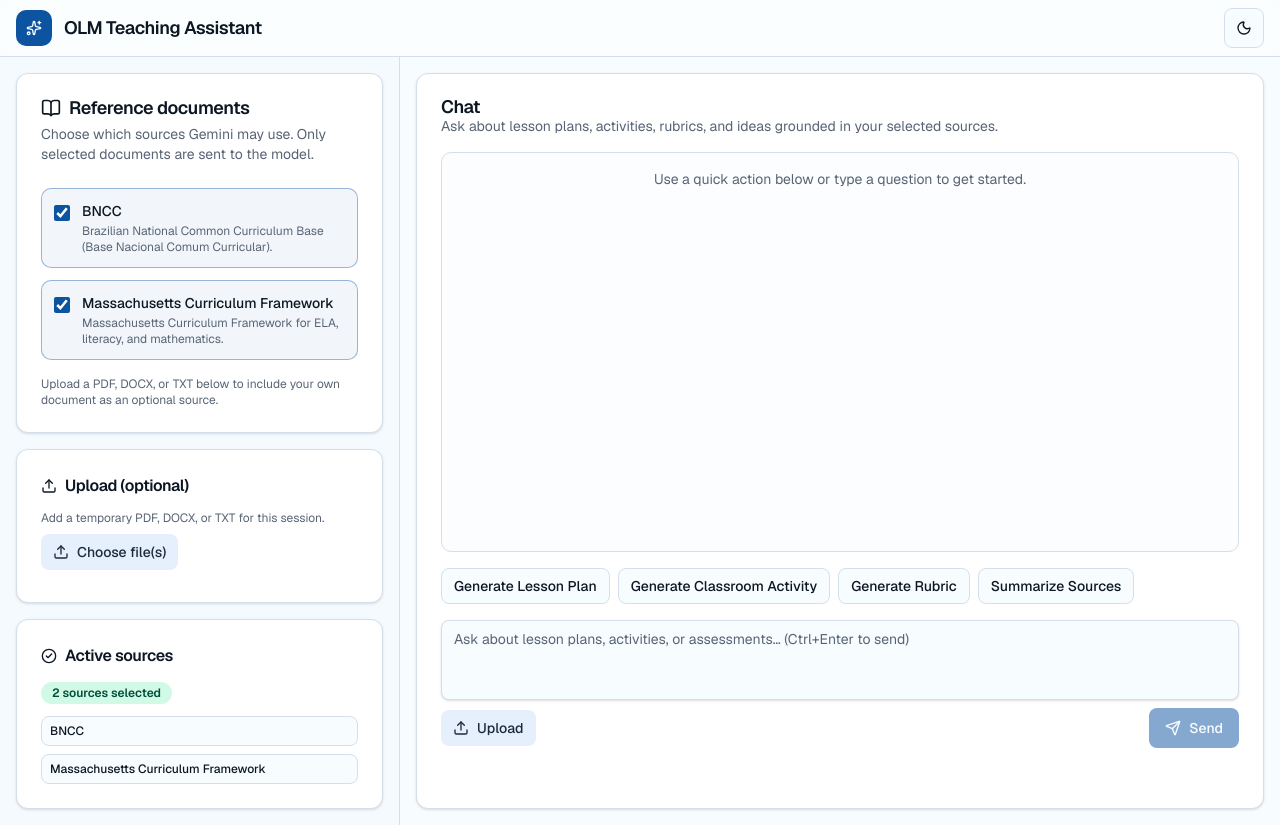
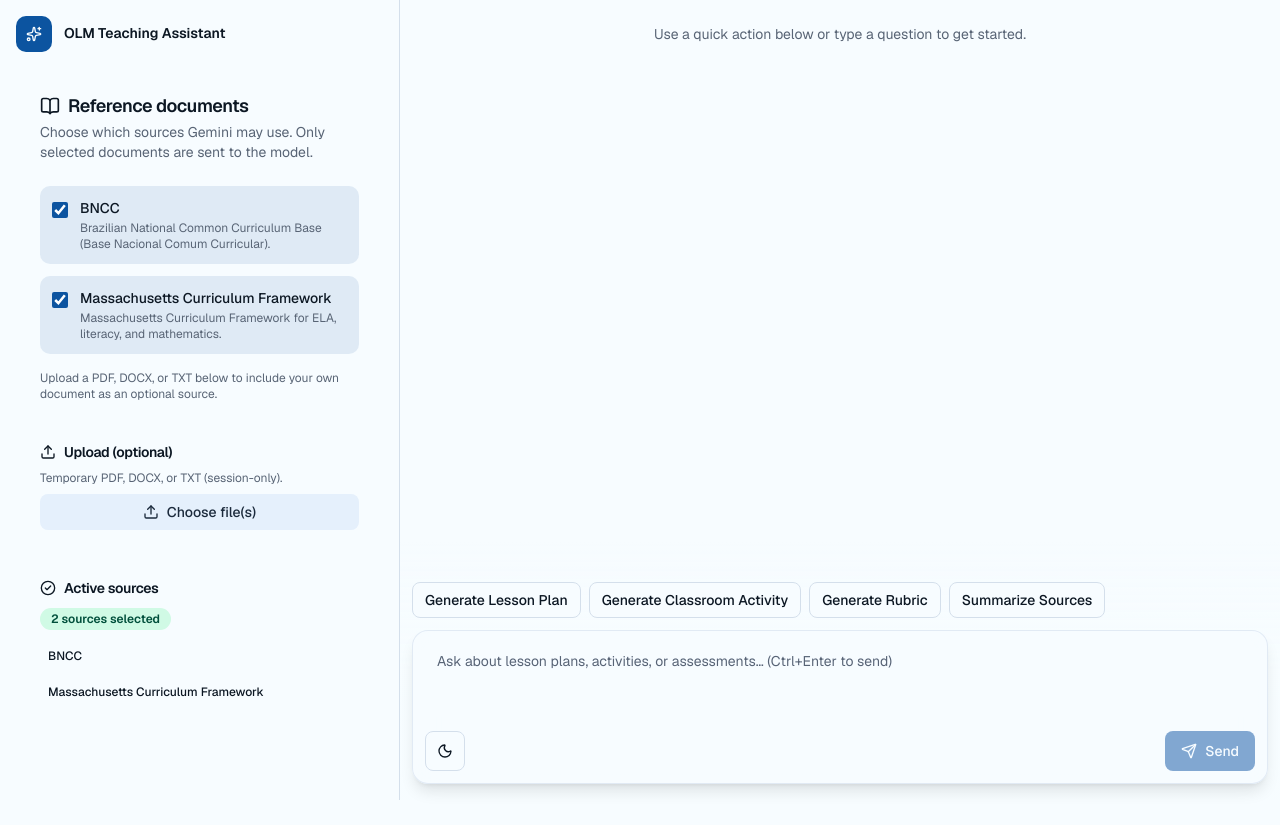
Before and after one commit to ianobraczka/ollm, a Next.js app: page / in a window 1280 px wide. After the commit the page ends 800 px from the top, so only its background shows below. Built offline with nearby package versions, Linux system fonts and the light colour scheme.

Commit message:
feat(ui): new layout with fixed sidebar and floating composer
Move app branding and uploads into a fixed left sidebar, drop the global
header and nested chat scroll area, and pin the composer at the bottom
while messages scroll with the page.

```diff
--- a/src/app/layout.tsx
+++ b/src/app/layout.tsx
@@ -29,7 +29,7 @@
 }>) {
   return (
     <html lang="en" suppressHydrationWarning>
-      <body className={`${geistSans.variable} ${geistMono.variable} font-sans antialiased`}>
+      <body className={`${geistSans.variable} ${geistMono.variable} min-h-screen font-sans antialiased`}>
         <ThemeProvider attribute="class" defaultTheme="system" enableSystem>
           {children}
         </ThemeProvider>
--- a/src/components/AppShell.tsx
+++ b/src/components/AppShell.tsx
@@ -1,15 +1,12 @@
 "use client";
 
 import * as React from "react";
-import { Sparkles } from "lucide-react";
 
 import { ChatWindow } from "@/components/ChatWindow";
-import { ModeToggle } from "@/components/ModeToggle";
 import { Sidebar } from "@/components/Sidebar";
 import { getErrorMessage, readJsonResponse } from "@/lib/apiClient";
 import { BUILT_IN_DOCUMENTS } from "@/lib/builtInDocuments";
 import {
-  APP_NAME,
   MAX_DOCUMENTS,
   MAX_UPLOAD_BYTES,
   NO_DOCUMENT_SELECTED_ERROR,
@@ -187,19 +184,6 @@
 
   return (
     <div className="min-h-screen bg-background text-foreground">
-      <header className="border-b border-border bg-card/50 backdrop-blur">
-        <div className="mx-auto flex w-full max-w-[92rem] items-center justify-between gap-4 px-3 py-2 lg:px-4">
-          <div className="flex items-center gap-3">
-            <div className="flex h-9 w-9 items-center justify-center rounded-lg bg-primary text-primary-foreground">
-              <Sparkles className="h-4 w-4" />
-            </div>
-            <h1 className="text-base font-semibold tracking-tight sm:text-lg">{APP_NAME}</h1>
-          </div>
-          <ModeToggle />
-        </div>
-      </header>
-
-      <div className="mx-auto flex w-full max-w-[92rem] flex-col lg:flex-row">
       <Sidebar
         documents={documents}
         selectedBuiltInIds={selectedBuiltInIds}
@@ -212,19 +196,16 @@
         onUpload={handleUpload}
       />
 
-        <main className="flex flex-1 flex-col gap-6 p-3 lg:p-4">
+      <main className="min-h-screen min-w-0 lg:ml-[calc(var(--spacing)*100)]">
         <ChatWindow
           canChat={hasSelectedSources}
           messages={messages}
           isLoading={isLoading}
           error={chatError}
           uploadError={uploadError}
-            isUploading={uploading}
-            onUpload={handleUpload}
           onSend={handleSend}
         />
       </main>
     </div>
-    </div>
   );
 }
--- a/src/components/ChatWindow.tsx
+++ b/src/components/ChatWindow.tsx
@@ -1,13 +1,12 @@
 "use client";
 
-import { Download, Loader2, Send, Upload, X } from "lucide-react";
+import { Download, Loader2, Send, X } from "lucide-react";
 import * as React from "react";
 
 import { MessageBubble } from "@/components/MessageBubble";
+import { ModeToggle } from "@/components/ModeToggle";
 import { QuickActions } from "@/components/QuickActions";
 import { Button } from "@/components/ui/button";
-import { Card, CardContent, CardDescription, CardHeader, CardTitle } from "@/components/ui/card";
-import { ScrollArea } from "@/components/ui/scroll-area";
 import { Textarea } from "@/components/ui/textarea";
 import type { ChatMessage } from "@/types/chat";
 
@@ -17,8 +16,6 @@
   isLoading: boolean;
   error: string | null;
   uploadError: string | null;
-  isUploading: boolean;
-  onUpload: (files: File[]) => Promise<void>;
   onSend: (content: string) => Promise<void>;
 };
 
@@ -28,8 +25,6 @@
   isLoading,
   error,
   uploadError,
-  isUploading,
-  onUpload,
   onSend,
 }: ChatWindowProps) {
   const [input, setInput] = React.useState("");
@@ -37,14 +32,13 @@
   const [visibleUploadError, setVisibleUploadError] = React.useState<string | null>(null);
   const bottomRef = React.useRef<HTMLDivElement>(null);
   const textareaRef = React.useRef<HTMLTextAreaElement>(null);
-  const fileInputRef = React.useRef<HTMLInputElement>(null);
 
   const streamingId = isLoading
     ? messages.filter((m) => m.role === "assistant").at(-1)?.id
     : undefined;
 
   React.useEffect(() => {
-    bottomRef.current?.scrollIntoView({ behavior: "smooth" });
+    bottomRef.current?.scrollIntoView({ behavior: "smooth", block: "end" });
   }, [messages, isLoading]);
 
   React.useEffect(() => {
@@ -69,13 +63,6 @@
     textareaRef.current?.focus();
   }
 
-  async function handlePickFiles(e: React.ChangeEvent<HTMLInputElement>) {
-    const files = e.target.files ? Array.from(e.target.files) : [];
-    e.target.value = "";
-    if (files.length === 0) return;
-    await onUpload(files);
-  }
-
   function exportLastAssistant() {
     const lastAssistant = [...messages].reverse().find((m) => m.role === "assistant");
     if (!lastAssistant?.content) return;
@@ -92,31 +79,9 @@
   const lastAssistant = [...messages].reverse().find((m) => m.role === "assistant");
 
   return (
-    <Card className="flex min-h-[40rem] flex-1 flex-col">
-      <CardHeader className="flex flex-row items-start justify-between gap-4 space-y-0 pb-4">
-        <div>
-          <CardTitle>Chat</CardTitle>
-          <CardDescription>
-            Ask about lesson plans, activities, rubrics, and ideas grounded in your selected sources.
-          </CardDescription>
-        </div>
-        {lastAssistant?.content && (
-          <Button
-            type="button"
-            variant="outline"
-            size="sm"
-            className="shrink-0"
-            onClick={exportLastAssistant}
-          >
-            <Download className="h-4 w-4" />
-            Export .txt
-          </Button>
-        )}
-      </CardHeader>
-
-      <CardContent className="flex flex-1 flex-col gap-4 pt-0">
-        <ScrollArea className="h-[min(50vh,28rem)] rounded-lg border border-border bg-muted/20 p-4">
-          <div className="flex flex-col gap-4">
+    <div className="relative min-h-screen bg-background">
+      <div className="px-2 py-6 pb-56 lg:px-3">
+        <div className="mx-auto flex w-full max-w-6xl flex-col gap-4">
           {messages.length === 0 ? (
             <p className="text-center text-sm text-muted-foreground">
               {canChat
@@ -138,10 +103,13 @@
               Thinking…
             </div>
           )}
-            <div ref={bottomRef} />
+          <div ref={bottomRef} aria-hidden className="h-px shrink-0" />
         </div>
-        </ScrollArea>
+      </div>
 
+      <div className="pointer-events-none fixed inset-x-0 bottom-0 z-40 lg:left-[calc(var(--spacing)*100)]">
+        <div className="pointer-events-auto bg-gradient-to-t from-background from-40% via-background/95 to-transparent px-2 pb-4 pt-10 lg:px-3">
+          <div className="mx-auto w-full max-w-6xl space-y-3">
             {visibleUploadError && (
               <div className="relative rounded-md border border-destructive/30 bg-destructive/10 p-3 text-sm text-destructive">
                 <button
@@ -170,6 +138,7 @@
               </div>
             )}
 
+            <div className="flex items-center justify-between gap-2">
               <QuickActions
                 disabled={!canChat || isLoading}
                 onSelect={(prompt) => {
@@ -177,9 +146,22 @@
                   textareaRef.current?.focus();
                 }}
               />
+              {lastAssistant?.content && (
+                <Button
+                  type="button"
+                  variant="ghost"
+                  size="sm"
+                  className="shrink-0"
+                  onClick={exportLastAssistant}
+                >
+                  <Download className="h-4 w-4" />
+                  Export
+                </Button>
+              )}
+            </div>
 
             <form
-          className="flex flex-col gap-2"
+              className="rounded-2xl border border-border/60 bg-background/90 p-3 shadow-lg backdrop-blur-md"
               onSubmit={(e) => {
                 e.preventDefault();
                 void submit();
@@ -196,7 +178,7 @@
                 }
                 disabled={!canChat || isLoading}
                 rows={3}
-            className="resize-none"
+                className="resize-none border-0 bg-transparent shadow-none focus-visible:ring-0"
                 onKeyDown={(e) => {
                   if (e.key === "Enter" && (e.ctrlKey || e.metaKey)) {
                     e.preventDefault();
@@ -204,36 +186,8 @@
                   }
                 }}
               />
-          <div className="flex items-center justify-between gap-2">
-            <div>
-              <Button
-                type="button"
-                variant="secondary"
-                size="sm"
-                disabled={isUploading}
-                onClick={() => fileInputRef.current?.click()}
-              >
-                {isUploading ? (
-                  <>
-                    <Loader2 className="animate-spin" />
-                    Uploading…
-                  </>
-                ) : (
-                  <>
-                    <Upload className="h-4 w-4" />
-                    Upload
-                  </>
-                )}
-              </Button>
-              <input
-                ref={fileInputRef}
-                type="file"
-                multiple
-                className="hidden"
-                accept=".pdf,.docx,.txt,application/pdf,application/vnd.openxmlformats-officedocument.wordprocessingml.document,text/plain"
-                onChange={handlePickFiles}
-              />
-            </div>
+              <div className="flex items-center justify-between gap-2 pt-2">
+                <ModeToggle />
                 <Button type="submit" disabled={!canChat || isLoading || !input.trim()}>
                   {isLoading ? (
                     <>
@@ -249,7 +203,9 @@
                 </Button>
               </div>
             </form>
-      </CardContent>
-    </Card>
+          </div>
+        </div>
+      </div>
+    </div>
   );
 }
--- a/src/components/DocumentSelector.tsx
+++ b/src/components/DocumentSelector.tsx
@@ -28,7 +28,7 @@
   uploadedFileNames,
 }: DocumentSelectorProps) {
   return (
-    <Card>
+    <Card className="border-0 bg-transparent shadow-none">
       <CardHeader>
         <CardTitle className="flex items-center gap-2">
           <BookOpen className="h-5 w-5" />
@@ -47,8 +47,8 @@
               <label
                 key={doc.id}
                 className={cn(
-                  "flex cursor-pointer gap-3 rounded-lg border border-border p-3 transition-colors",
-                  checked && "border-primary/40 bg-primary/5",
+                  "flex cursor-pointer gap-3 rounded-lg bg-background/40 p-3 transition-colors hover:bg-background/60",
+                  checked && "bg-primary/10",
                 )}
               >
                 <input
@@ -71,8 +71,8 @@
         {hasUploadedDocument && (
           <label
             className={cn(
-              "flex cursor-pointer gap-3 rounded-lg border border-dashed border-border p-3 transition-colors",
-              useUploadedDocument && "border-primary/40 bg-primary/5",
+              "flex cursor-pointer gap-3 rounded-lg bg-background/40 p-3 transition-colors hover:bg-background/60",
+              useUploadedDocument && "bg-primary/10",
             )}
           >
             <input
--- a/src/components/Sidebar.tsx
+++ b/src/components/Sidebar.tsx
@@ -1,13 +1,14 @@
 "use client";
 
 import * as React from "react";
-import { CheckCircle2, Upload } from "lucide-react";
+import { CheckCircle2, Sparkles, Upload } from "lucide-react";
 
 import { DocumentSelector } from "@/components/DocumentSelector";
 import { Badge } from "@/components/ui/badge";
 import { Button } from "@/components/ui/button";
 import { Card, CardContent, CardHeader, CardTitle } from "@/components/ui/card";
 import { BUILT_IN_DOCUMENTS } from "@/lib/builtInDocuments";
+import { APP_NAME } from "@/lib/constants";
 import type { ParsedDocument } from "@/types/chat";
 
 type SidebarProps = {
@@ -47,7 +48,14 @@
   }
 
   return (
-    <aside className="flex h-full w-full flex-col gap-4 border-r border-border bg-muted/30 p-4 lg:w-[calc(var(--spacing)*100)] lg:shrink-0">
+    <aside className="flex h-auto max-h-[45vh] w-full shrink-0 flex-col gap-4 overflow-y-auto border-r border-border bg-background p-4 lg:fixed lg:inset-y-0 lg:left-0 lg:z-30 lg:h-screen lg:max-h-none lg:w-[calc(var(--spacing)*100)]">
+      <div className="flex items-center gap-3 pb-1">
+        <div className="flex h-9 w-9 items-center justify-center rounded-lg bg-primary text-primary-foreground">
+          <Sparkles className="h-4 w-4" />
+        </div>
+        <p className="text-sm font-semibold leading-tight">{APP_NAME}</p>
+      </div>
+
       <DocumentSelector
         selectedBuiltInIds={selectedBuiltInIds}
         onBuiltInChange={onBuiltInChange}
@@ -57,21 +65,22 @@
         uploadedFileNames={uploadedFileNames}
       />
 
-      <Card>
-        <CardHeader className="pb-3">
-          <CardTitle className="flex items-center gap-2 text-base">
+      <Card className="border-0 bg-transparent shadow-none">
+        <CardHeader className="pb-2 pt-0">
+          <CardTitle className="flex items-center gap-2 text-sm">
             <Upload className="h-4 w-4" />
             Upload (optional)
           </CardTitle>
         </CardHeader>
-        <CardContent className="space-y-2">
+        <CardContent className="space-y-2 pt-0">
           <p className="text-xs text-muted-foreground">
-            Add a temporary PDF, DOCX, or TXT for this session.
+            Temporary PDF, DOCX, or TXT (session-only).
           </p>
           <Button
             type="button"
             variant="secondary"
             size="sm"
+            className="w-full justify-center"
             disabled={isUploading}
             onClick={() => fileInputRef.current?.click()}
           >
@@ -89,14 +98,14 @@
         </CardContent>
       </Card>
 
-      <Card>
-        <CardHeader className="pb-3">
-          <CardTitle className="flex items-center gap-2 text-base">
+      <Card className="border-0 bg-transparent shadow-none">
+        <CardHeader className="pb-2 pt-0">
+          <CardTitle className="flex items-center gap-2 text-sm">
             <CheckCircle2 className="h-4 w-4" />
             Active sources
           </CardTitle>
         </CardHeader>
-        <CardContent className="space-y-3">
+        <CardContent className="space-y-3 pt-0">
           {activeSourceCount > 0 ? (
             <>
               <Badge variant="success">
@@ -106,13 +115,13 @@
                 {selectedBuiltIns.map((doc) => (
                   <li
                     key={doc.id}
-                    className="rounded-md border border-border bg-background px-2 py-1.5 text-xs font-medium"
+                    className="rounded-md bg-background/40 px-2 py-1.5 text-xs font-medium"
                   >
                     {doc.title}
                   </li>
                 ))}
                 {useUploadedDocument && hasUpload && (
-                  <li className="rounded-md border border-border bg-background px-2 py-1.5 text-xs font-medium">
+                  <li className="rounded-md bg-background/40 px-2 py-1.5 text-xs font-medium">
                     {uploadedFileNames.length > 0
                       ? uploadedFileNames.length === 1
                         ? uploadedFileNames[0]
--- a/src/components/UploadBox.tsx
+++ b/src/components/UploadBox.tsx
@@ -27,7 +27,7 @@
   }
 
   return (
-    <Card>
+    <Card className="w-full max-w-5xl">
       <CardHeader>
         <CardTitle>Upload curriculum documents</CardTitle>
         <CardDescription>
@@ -37,7 +37,7 @@
       </CardHeader>
       <CardContent className="space-y-4">
         <div
-          className="flex flex-col items-center justify-center gap-3 rounded-lg border border-dashed border-border bg-background p-6 text-center"
+          className="flex min-h-28 w-full flex-col items-center justify-center gap-3 rounded-lg border border-dashed border-border bg-background p-5 text-center"
           onDragOver={(e) => e.preventDefault()}
           onDrop={async (e) => {
             e.preventDefault();
@@ -45,7 +45,7 @@
             await handleFiles(e.dataTransfer.files);
           }}
         >
-          <FileUp className="h-8 w-8 text-muted-foreground" />
+          <FileUp className="h-7 w-7 text-muted-foreground" />
           <div className="space-y-1">
             <p className="text-sm font-medium">Drag and drop files here</p>
             <p className="text-xs text-muted-foreground">
```
Lines whose indentation alone changed are shown as unchanged.
